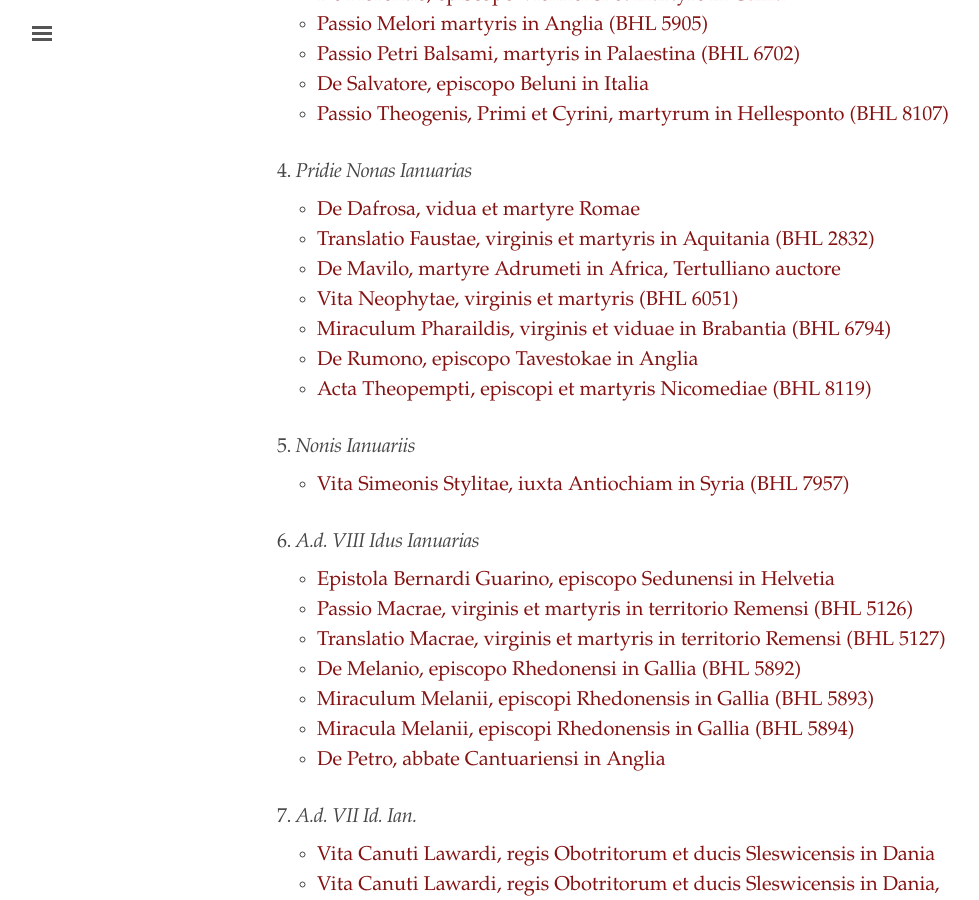
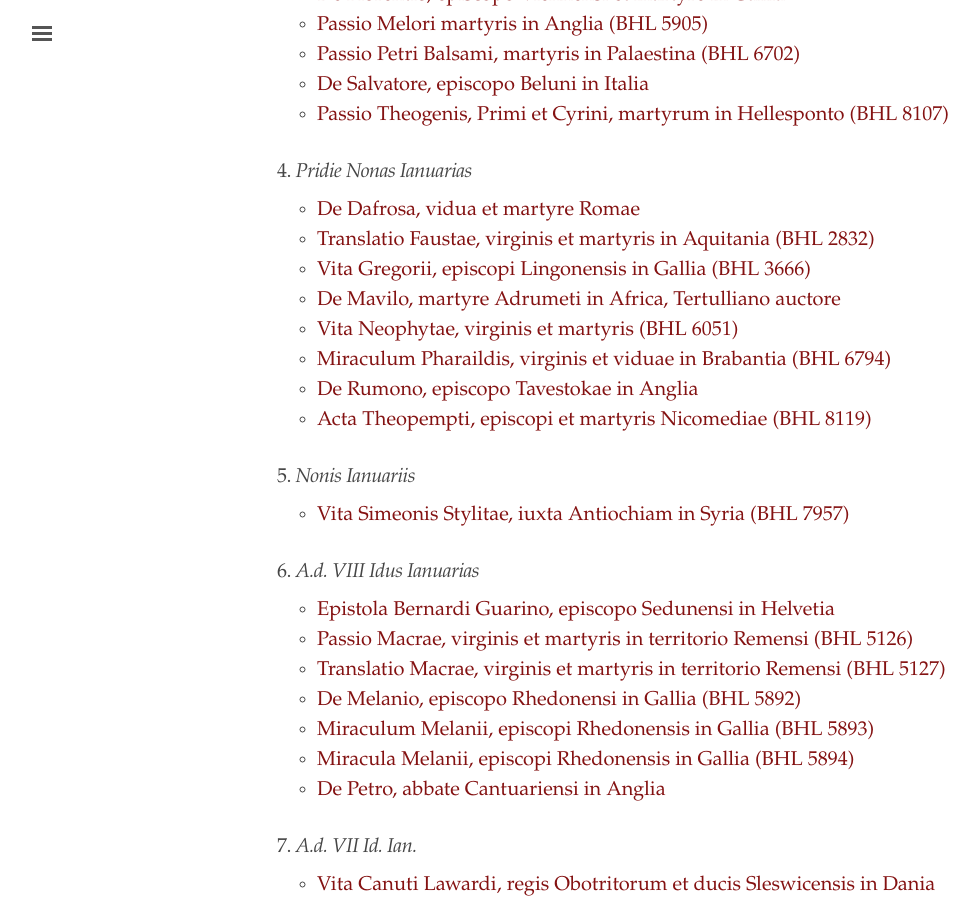
Before and after one commit to cjkoepke1/latin-hagiography, a Jekyll site: the page built from index.md, in a window 1280 px wide and 900 px high, scrolled down 1295 px. Shown: the whole window, without its empty margins (3-982 px from the left). Built offline with Jekyll 4.4.1, drawn with Linux system fonts in a browser that asks for light colours.

Commit message:
Added Vita Gregorii Lingonensis

```diff
--- a/index.md
+++ b/index.md
@@ -51,6 +51,7 @@ title: "Latin Hagiography"
 
 - [De Dafrosa, vidua et martyre Romae](https://cjkoepke1.github.io/latin-hagiography/texts/de-dafrosa/)
 - [Translatio Faustae, virginis et martyris in Aquitania (BHL 2832)](https://cjkoepke1.github.io/latin-hagiography/texts/translatio-faustae/)
+- [Vita Gregorii, episcopi Lingonensis in Gallia (BHL 3666)](https://cjkoepke1.github.io/latin-hagiography/texts/vita-gregorii-lingonensis/)
 - [De Mavilo, martyre Adrumeti in Africa, Tertulliano auctore](https://cjkoepke1.github.io/latin-hagiography/texts/de-mavilo/)
 - [Vita Neophytae, virginis et martyris (BHL 6051)](https://cjkoepke1.github.io/latin-hagiography/texts/vita-neophytae/)
 - [Miraculum Pharaildis, virginis et viduae in Brabantia (BHL 6794)](https://cjkoepke1.github.io/latin-hagiography/texts/miraculum-pharaildis/)
```
